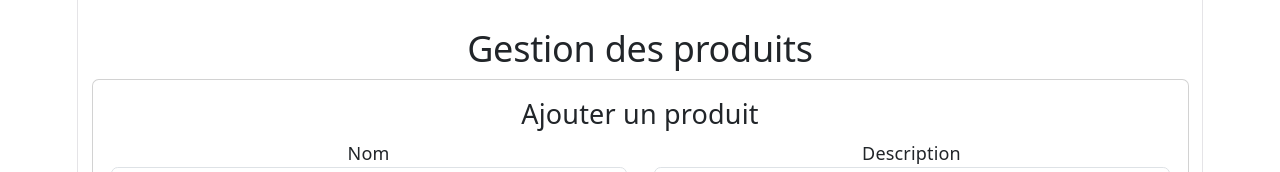
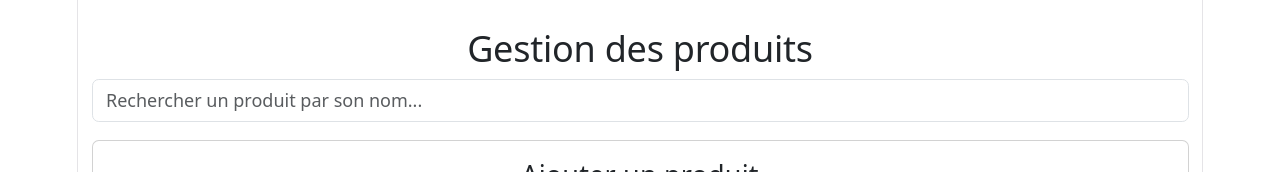
Before and after one commit to linatoudao7-art/gestion_inventaire, a React app in the folder frontend/: page / in a window 1280 px wide. Shown: the top 172 px of the page. Built offline with nearby package versions, Linux system fonts and the light colour scheme; no server answers; the HTML template or start-up script is replaced by a standard one.

Commit message:
Ajout de la Recherche per nom

```diff
--- a/frontend/src/pages/ProductsPage.jsx
+++ b/frontend/src/pages/ProductsPage.jsx
@@ -11,6 +11,8 @@ function ProductsPage() {
     const [categories, setCategories] = useState([]);
     const [suppliers, setSuppliers] = useState([]);
     const [editingProduct, setEditingProduct] = useState(null);
+    const [search, setSearch] = useState("");
+    const [selectedCategory, setSelectedCategory] = useState("");
 
     useEffect(() => {
     loadProducts();
@@ -25,6 +27,28 @@ function ProductsPage() {
         } catch (error) {
             console.error(error);
         }
+    };
+    const handleSearch = async (value) => {
+
+    setSearch(value);
+
+    try {
+
+        if (value.trim() === "") {
+
+            loadProducts();
+
+        } else {
+
+            const response = await productService.search(value);
+            setProducts(response.data);
+
+        }
+
+    } catch (error) {
+        console.error(error);
+    }
+
     };
 
     const handleCreate = async (data) => {
@@ -101,6 +125,29 @@ function ProductsPage() {
     }
 
 };
+const handleCategoryFilter = async (categoryId) => {
+
+    setSelectedCategory(categoryId);
+
+    try {
+
+        if (categoryId === "") {
+
+            loadProducts();
+
+        } else {
+
+            const response = await productService.filterByCategory(categoryId);
+
+            setProducts(response.data);
+
+        }
+
+    } catch (error) {
+        console.error(error);
+    }
+
+};
 const handleEdit = (product) => {
     console.log(product);
     setEditingProduct(product);
@@ -110,7 +157,17 @@ console.log("ProductsPage editingProduct :", editingProduct);
         <div className="container mt-4">
 
             <h2>Gestion des produits</h2>
+            <div className="mb-3">
 
+            <input
+            type="text"
+            className="form-control"
+            placeholder="Rechercher un produit par son nom..."
+            value={search}
+            onChange={(e) => handleSearch(e.target.value)}
+            />
+
+        </div>
             <ProductForm
             onSubmit={handleCreate}
             editingProduct={editingProduct}
--- a/frontend/src/services/productService.js
+++ b/frontend/src/services/productService.js
@@ -9,7 +9,12 @@ const productService = {
 
     update: (id, data) => api.put(`/products/${id}`, data),
 
-    remove: (id) => api.delete(`/products/${id}`)
+    remove: (id) => api.delete(`/products/${id}`),
+
+    search: (search) => api.get(`/products?search=${search}`),
+
+    filterByCategory: (categoryId) =>
+    api.get(`/products?category=${categoryId}`),
 };
 
 export default productService;
```
